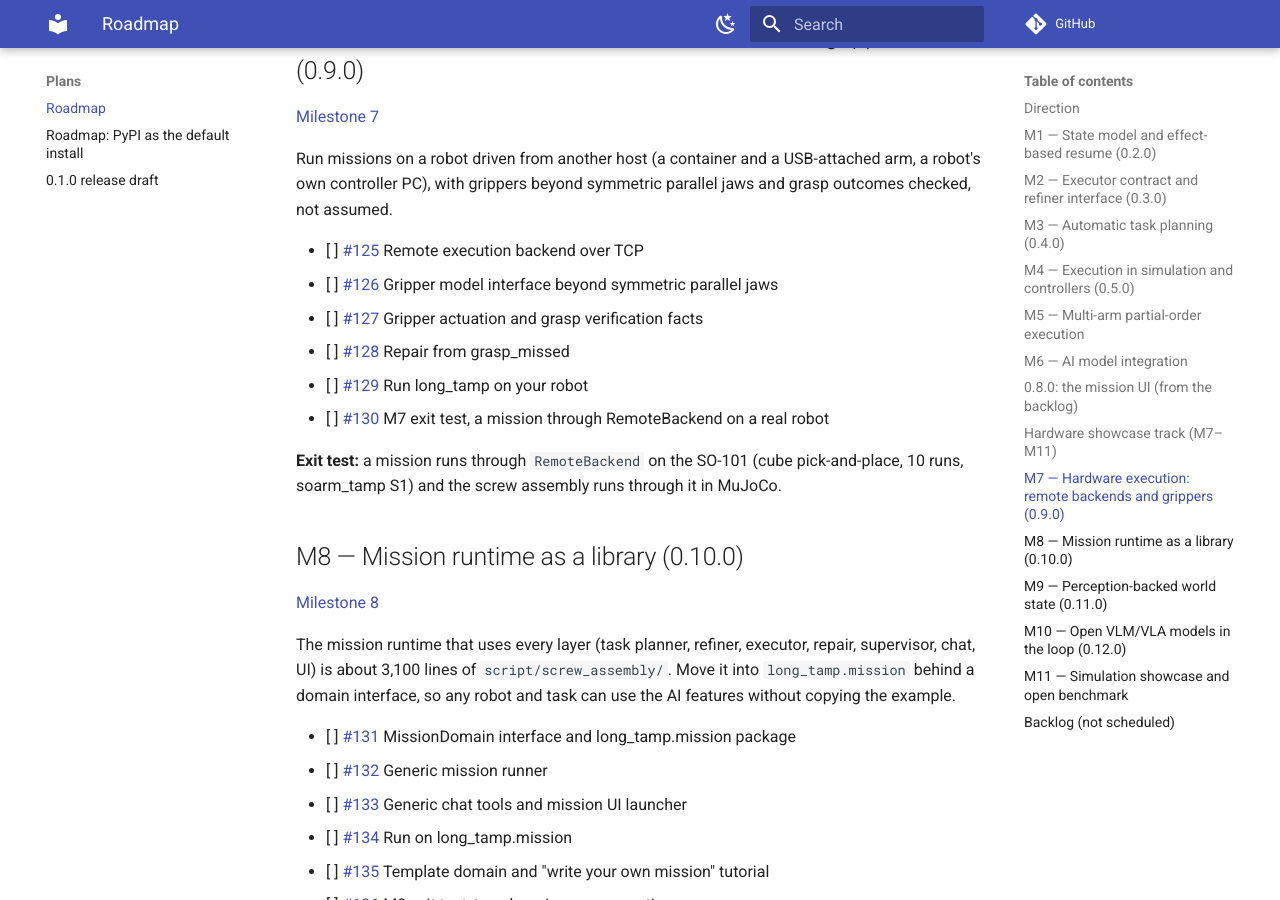
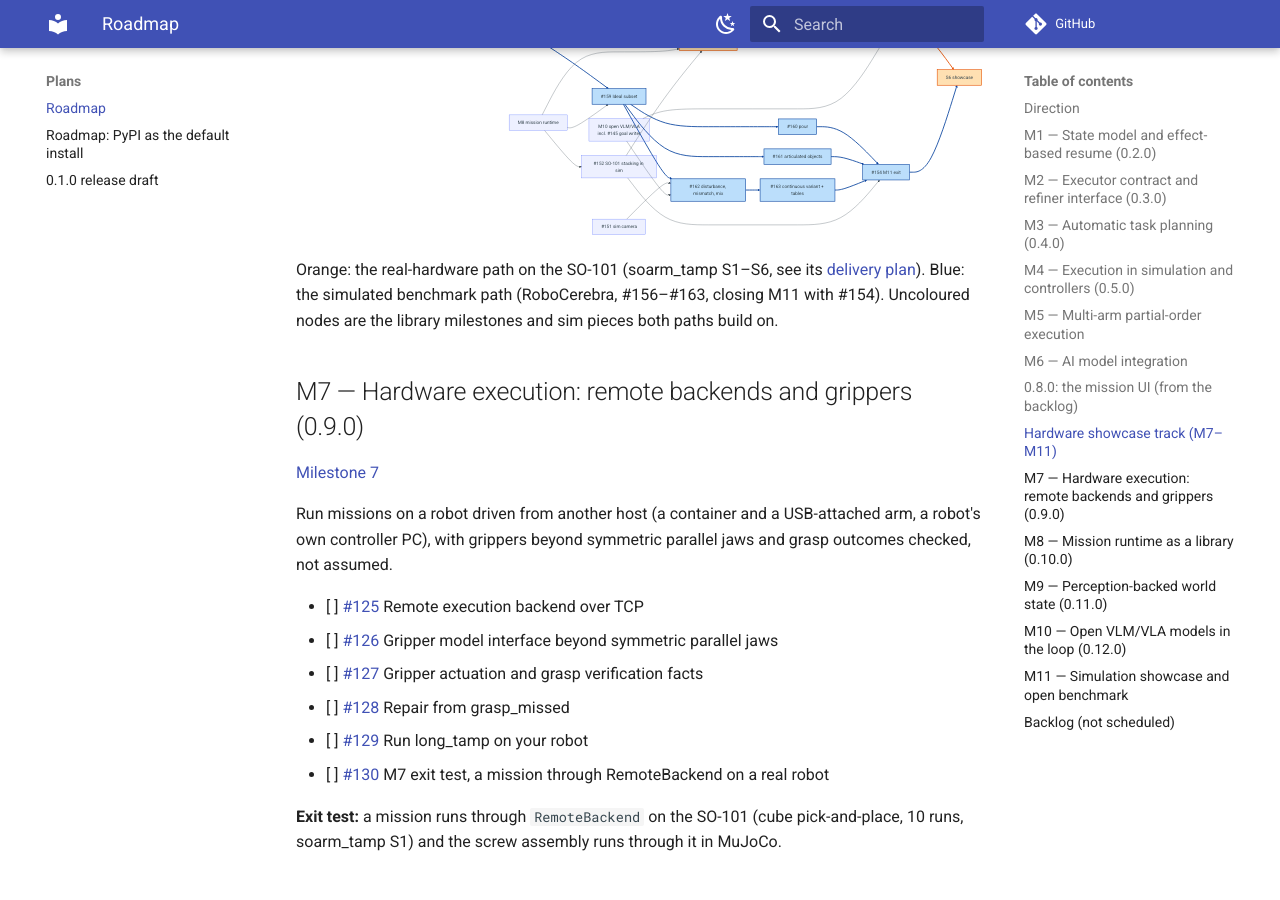
Before and after one commit to thanhndv212/long-tamp, an MkDocs documentation site: the page built from docs/plans/roadmap.md, in a window 1280 px wide and 900 px high, scrolled down 4404 px. Built offline with MkDocs 1.6.1 and Material for MkDocs 9.7.7, drawn with Linux system fonts in a browser that asks for light colours; comment, search, counter and statistics services are not loaded; some of the changed lines change nothing that is shown.

Commit message:
docs(roadmap): delivery diagram with the hardware and benchmark paths coloured

````diff
--- a/docs/plans/roadmap.md
+++ b/docs/plans/roadmap.md
@@ -168,6 +168,69 @@
 exception: its env server needs M7's remote backend (#125), its first runs need M8, and it
 brings one new library feature, articulated objects (#161).
 
+```mermaid
+flowchart LR
+  M7[M7 remote backend<br/>#125]
+  M8[M8 mission runtime]
+  M9[M9 perceived world state]
+  M10[M10 open VLM/VLA<br/>incl. #145 goal writer]
+  CAM["#151 sim camera"]
+  SIM["#152 SO-101 stacking in sim"]
+  R1["#156 env server"]
+  R2["#157 scene exporter"]
+  R3["#158 grasps"]
+  R4["#159 Ideal subset"]
+  R5["#160 pour"]
+  R6["#161 articulated objects"]
+  R7["#162 disturbance, mismatch, mix"]
+  R8["#163 continuous variant + tables"]
+  X["#154 M11 exit"]
+  S1[S1 SO-101 backend]
+  S2[S2 vision]
+  S3[S3 stacking domain]
+  S4[S4 AI missions on the arm]
+  S5[S5 open models on the arm]
+  S6[S6 showcase]
+  M7 --> R1
+  R1 --> R2
+  R2 --> R3
+  R3 --> R4
+  M8 --> R4
+  R4 --> R5
+  R4 --> R6
+  R4 --> R7
+  CAM --> R7
+  M10 --> R7
+  R7 --> R8
+  R5 --> X
+  R6 --> X
+  R8 --> X
+  M8 --> SIM
+  SIM --> X
+  M7 --> S1
+  S1 --> S3
+  S2 --> S3
+  M8 --> S3
+  SIM --> S3
+  M9 --> S4
+  S3 --> S4
+  S4 --> S5
+  M10 --> S5
+  S5 --> S6
+  X --> S6
+  classDef hw fill:#ffe0b2,stroke:#e65100,stroke-width:2px,color:#000
+  classDef bench fill:#bbdefb,stroke:#0d47a1,stroke-width:2px,color:#000
+  class S1,S2,S3,S4,S5,S6 hw
+  class R1,R2,R3,R4,R5,R6,R7,R8,X bench
+  linkStyle 16,17,18,22,23,25 stroke:#e65100,stroke-width:3px
+  linkStyle 0,1,2,3,5,6,7,10,11,12,13,26 stroke:#0d47a1,stroke-width:3px
+```
+
+Orange: the real-hardware path on the SO-101 (soarm_tamp S1–S6, see its
+[delivery plan](https://github.com/thanhndv212/soarm_tamp/blob/main/docs/roadmap.md#delivery-plan)).
+Blue: the simulated benchmark path (RoboCerebra, #156–#163, closing M11 with #154).
+Uncoloured nodes are the library milestones and sim pieces both paths build on.
+
 ## M7 — Hardware execution: remote backends and grippers (0.9.0)
 
 [Milestone 7](https://github.com/thanhndv212/long-tamp/milestone/7)
````
